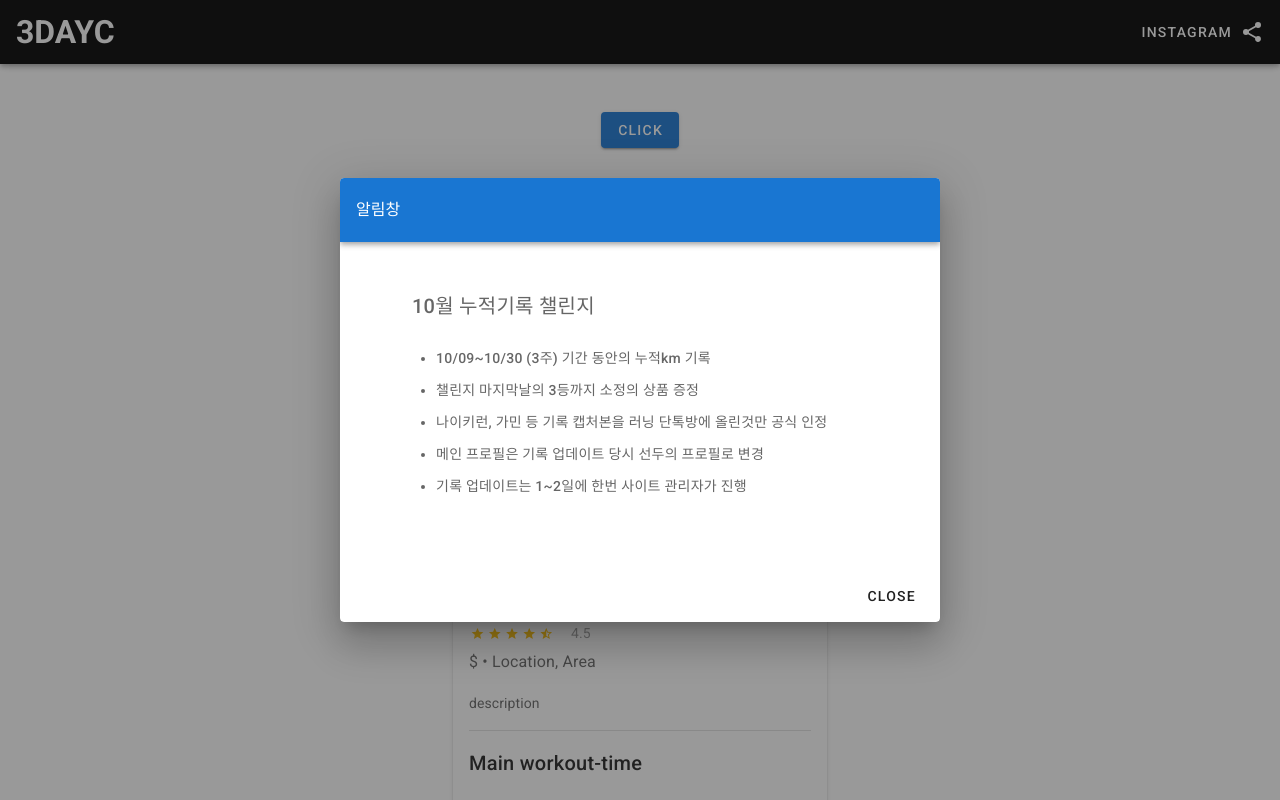
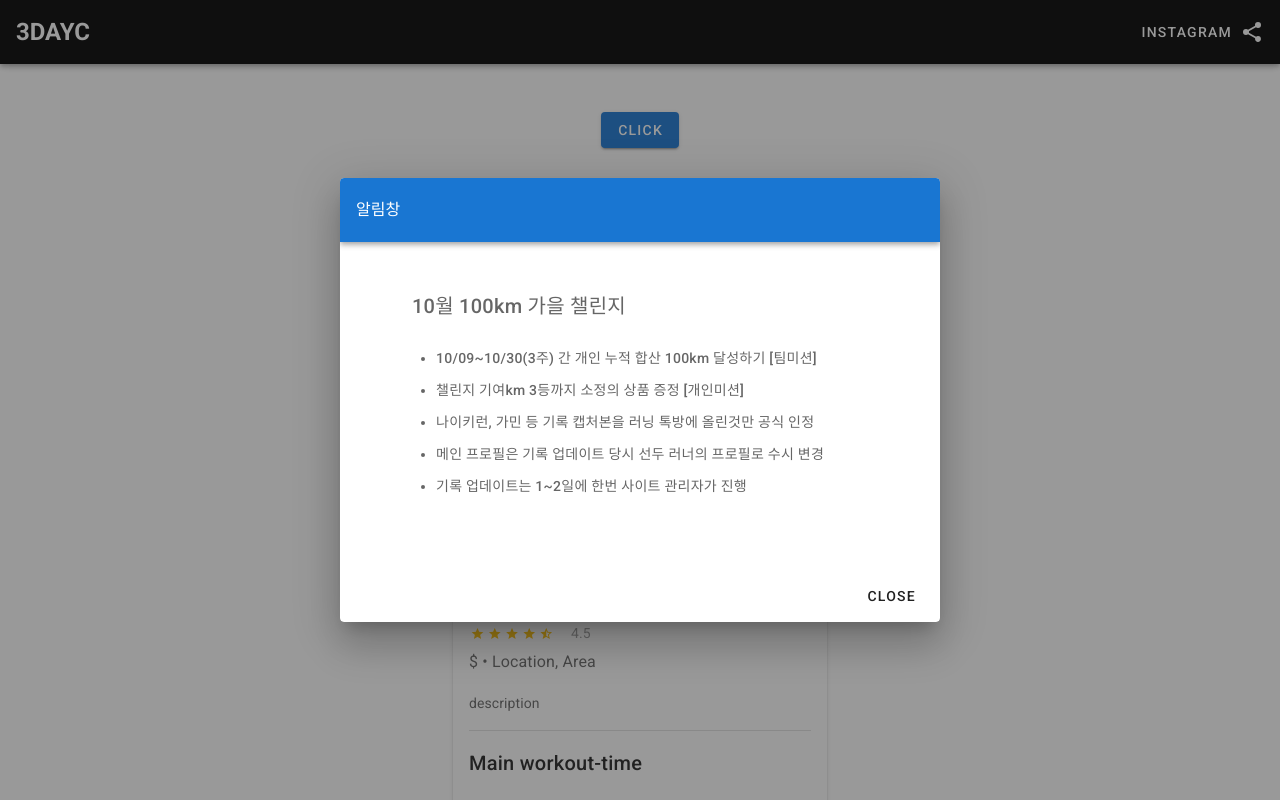
Before and after one commit to 3dayc/vue-running, a Vue app: page / in a window 1280 px wide. Both pictures are taken after a click on the button "CLICK". Shown: the top 800 px of the page. Built offline with nearby package versions, Linux system fonts and the light colour scheme.

Commit message:
프로그레스바 추가

```diff
--- a/src/App.vue
+++ b/src/App.vue
@@ -2,7 +2,7 @@
   <v-app>
     <v-app-bar app color="black" dark>
       <div class="d-flex align-center">
-        <h1>3DAYC</h1>
+        <h2>3DAYC</h2>
       </div>
 
       <v-spacer></v-spacer>
@@ -21,6 +21,7 @@
     <v-main>
       <Modal />
       <Card />
+      <Progress />
       <List />
     </v-main>
   </v-app>
@@ -31,6 +32,7 @@ import { mdiShareVariant } from "@mdi/js";
 import Card from "./components/Card";
 import List from "./components/List";
 import Modal from "./components/Modal";
+import Progress from "./components/Progress";
 
 export default {
   name: "App",
@@ -39,6 +41,7 @@ export default {
     Card,
     List,
     Modal,
+    Progress,
   },
 
   data: () => ({
--- a/src/components/List.vue
+++ b/src/components/List.vue
@@ -4,7 +4,7 @@
       <v-subheader
         ><p>RUNNER(20)</p>
         <v-spacer></v-spacer>
-        <p>누적km</p></v-subheader
+        <p>기여km</p></v-subheader
       >
       <v-list-item-group v-model="selectedItem" color="primary">
         <v-list-item v-for="(item, i) in items" :key="i">
--- a/src/components/Modal.vue
+++ b/src/components/Modal.vue
@@ -31,15 +31,20 @@
             <v-toolbar color="primary" dark>알림창</v-toolbar>
             <v-card-text>
               <div class="text-h6 pa-12">
-                10월 누적기록 챌린지<br />
+                10월 100km 가을 챌린지<br />
                 <ul style="font-size:14px; margin-top:20px">
-                  <li>10/09~10/30 (3주) 기간 동안의 누적km 기록</li>
-                  <li>챌린지 마지막날의 3등까지 소정의 상품 증정</li>
                   <li>
-                    나이키런, 가민 등 기록 캡처본을 러닝 단톡방에 올린것만 공식
+                    10/09~10/30(3주) 간 개인 누적 합산 100km 달성하기 [팀미션]
+                  </li>
+                  <li>챌린지 기여km 3등까지 소정의 상품 증정 [개인미션]</li>
+                  <li>
+                    나이키런, 가민 등 기록 캡처본을 러닝 톡방에 올린것만 공식
                     인정
                   </li>
-                  <li>메인 프로필은 기록 업데이트 당시 선두의 프로필로 변경</li>
+                  <li>
+                    메인 프로필은 기록 업데이트 당시 선두 러너의 프로필로 수시
+                    변경
+                  </li>
                   <li>기록 업데이트는 1~2일에 한번 사이트 관리자가 진행</li>
                 </ul>
               </div>
--- /dev/null
+++ b/src/components/Progress.vue
@@ -0,0 +1,14 @@
+<template>
+  <div style="width:350px; margin:0 auto 48px">
+    <h3 style="text-align:center; margin-bottom:20px">
+      <span style="color:#212121;">0</span>
+      <span style="color:#757575;"> / 100 km</span>
+    </h3>
+    <v-progress-linear
+      buffer-value="0"
+      value="0"
+      stream
+      color="orange"
+    ></v-progress-linear>
+  </div>
+</template>
```
